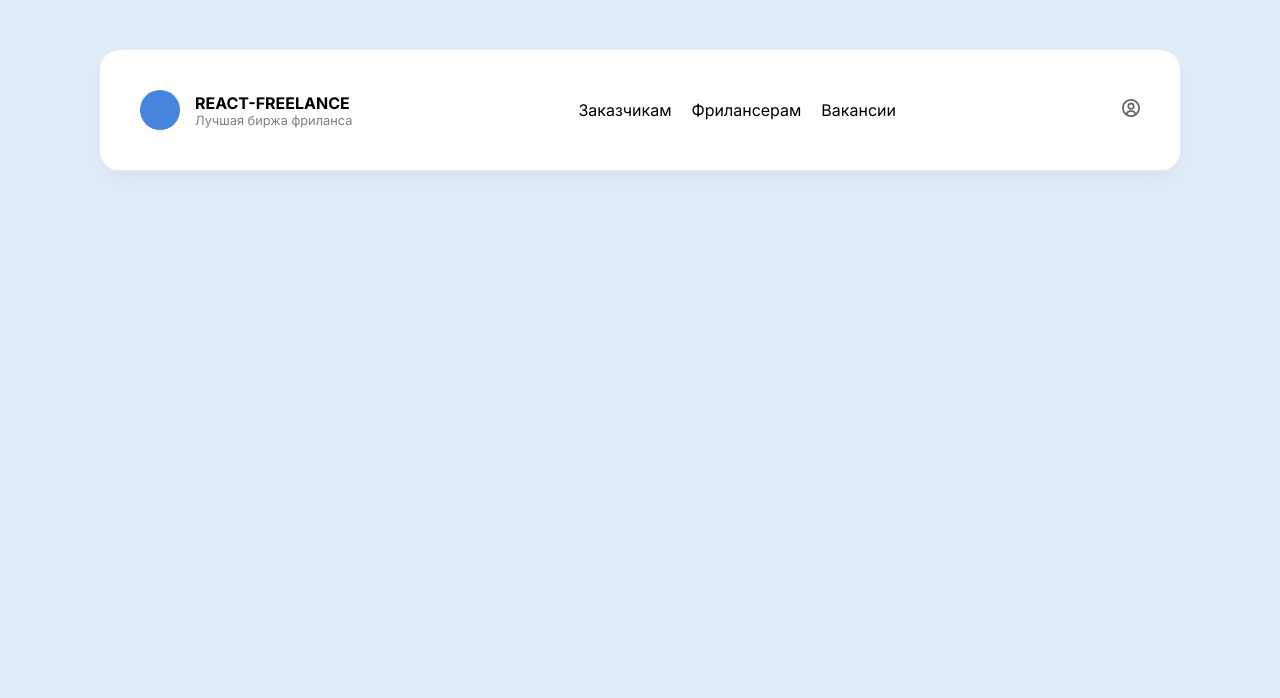
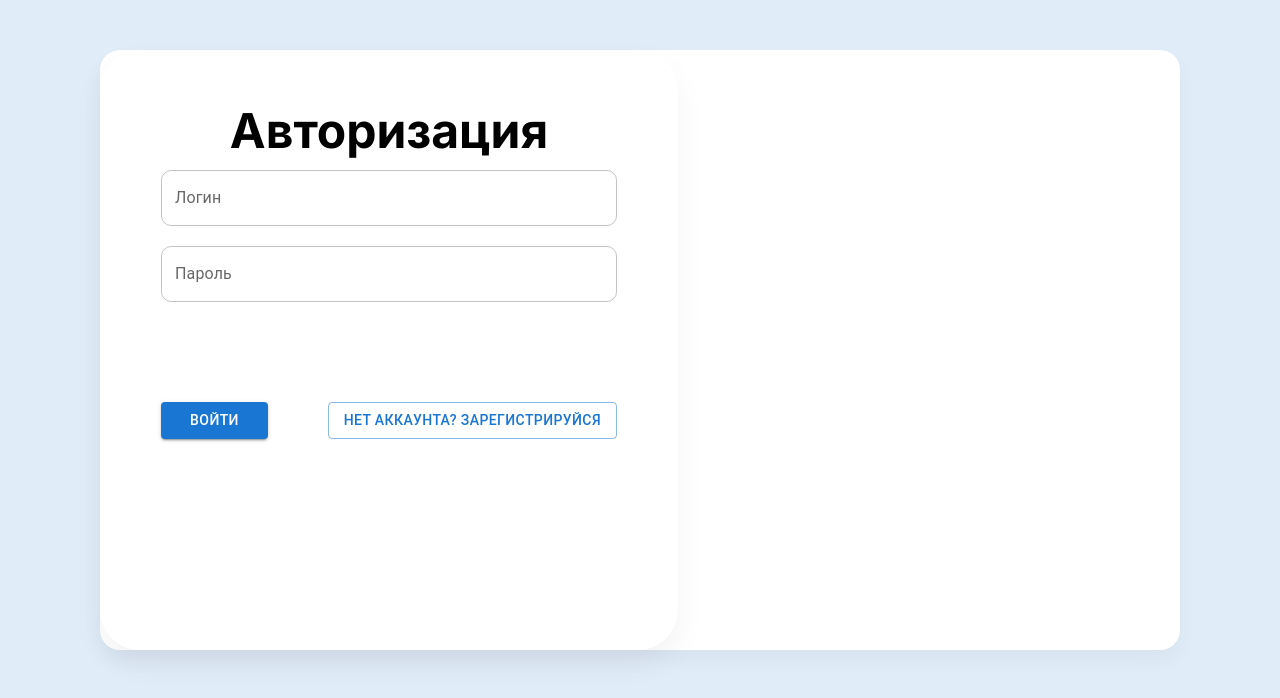
Before and after one commit to Don-Mihai/react-project-03, a React (Create React App) app: page /auth in a window 1280 px wide. Shown: the top 698 px of the page. Built offline with nearby package versions, Linux system fonts and the light colour scheme.

Commit message:
[feat] auth []

```diff
--- a/src/App.tsx
+++ b/src/App.tsx
@@ -4,6 +4,8 @@ import Header from './components/HeaderNew/Header';
 import { Route, Routes } from 'react-router-dom';
 import Drawer from './components/Drawer';
 import Home from './pages/HomeNew';
+import Registration from './pages/Registration';
+import Auth from './pages/Auth';
 
 export interface Freelancer {
     id: number;
@@ -54,9 +56,11 @@ export function App({}) {
     return (
         <div className="wrapper">
             {userOpened && <Drawer onClose={toggleUserOpened} />}
-            <Header onClickUser={toggleUserOpened} />
+            {/* <Header onClickUser={toggleUserOpened} /> */}
             <Routes>
                 <Route path="/" element={<Home freelancers={freelancers} />}></Route>
+                <Route path="/registration" element={<Registration />}></Route>
+                <Route path="/auth" element={<Auth />}></Route>
             </Routes>
         </div>
     );
--- a/src/pages/Auth/Auth.scss
+++ b/src/pages/Auth/Auth.scss
@@ -25,12 +25,15 @@
         line-height: 39px;
     }
 
-    &__page-auth__inputs {
+    &__inputs {
+        margin-top: 20px;
         display: flex;
         flex-direction: column;
         gap: 20px;
 
-        // border-radius: 130px;
+        .MuiOutlinedInput-root {
+            border-radius: 10px;
+        }
     }
 
     &__Button {
--- a/src/pages/Auth/index.jsx
+++ b/src/pages/Auth/index.jsx
@@ -35,20 +35,16 @@ const Auth = () => {
 
     return (
         <div className="page-auth">
-            <div className={cn('top-wrapper')}>
-                Ещё нет аккаунта? <Link to={'/registration'}>Зарегистрируйтесь</Link>
-            </div>
-
             <div className={cn('wrapper')}>
                 <h2>Авторизация</h2>
-                <div className={cn('page-auth__inputs')}>
+                <div className={cn('inputs')}>
                     <TextField onChange={handleChangeLogin} value={login} label="Логин" variant="outlined" fullWidth />
                     <TextField onChange={handleChangePassword} value={password} label="Пароль" variant="outlined" fullWidth />
                 </div>
 
                 {/* todo: сделать стэппер, для добавления личной информации [2] */}
                 <div className={cn('Button')}>
-                    <Button onClick={handleReset} variant="contained" size="mini">
+                    <Button sx={{ width: '107px' }} onClick={handleReset} variant="contained">
                         Войти
                     </Button>
                     <Button onClick={handleSubmit} variant="outlined" size="midi">
--- a/src/pages/Home/index.jsx
+++ b/src/pages/Home/index.jsx
@@ -9,6 +9,7 @@ import FreelanceSection from '../../components/FreelanceSection';
 const cn = bemCreator('page-home');
 
 const Home = () => {
+    debugger;
     return (
         <div className={cn()}>
             <Header />
```
